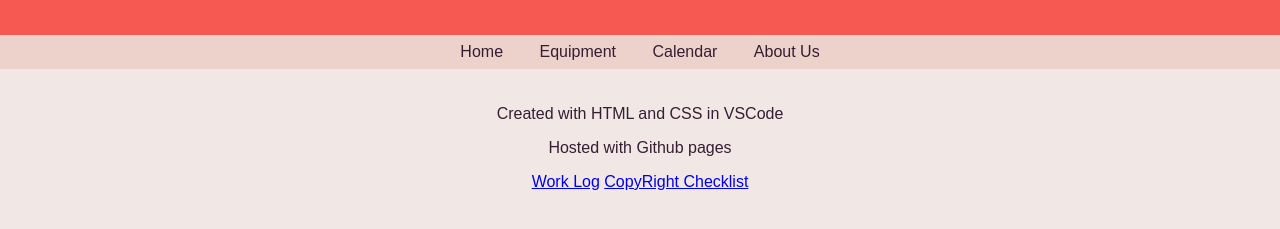
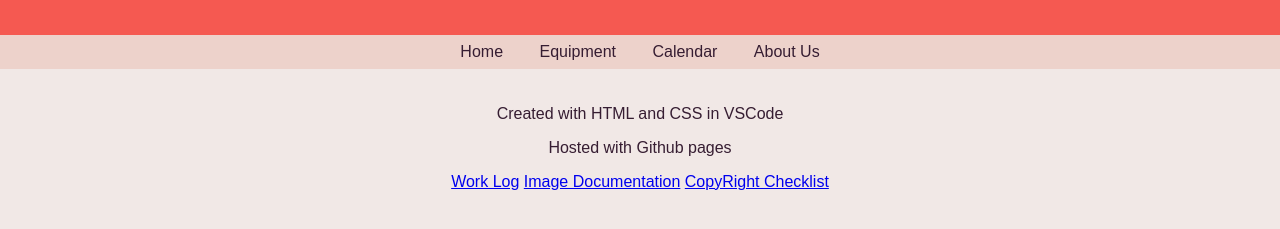
Before and after one commit to emmettzi/edmondsmakerspace, a plain HTML site: page info.html in a window 1280 px wide. Shown: the part 77-306 px from the top of the page. Drawn offline with Linux system fonts and the light colour scheme.

Commit message:
Update info.html

```diff
--- a/info.html
+++ b/info.html
@@ -91,7 +91,9 @@
     <p>Created with HTML and CSS in VSCode</p>
     <p>Hosted with Github pages</p>
     <a href="https://drive.google.com/file/d/1VV8JnBjt5F9Z6lupEciaVJlUsB3x0DJ8/view?usp=drive_link">Work Log</a>
+  <a href="https://drive.google.com/file/d/1XGI2QtlhHGiGMqYl20v9UEMfjCbRNyYN/view?usp=sharing">Image Documentation</a>
     <a href="youtube.com">CopyRight Checklist</a>
+
 </main>
 </body>
 </html>
```
